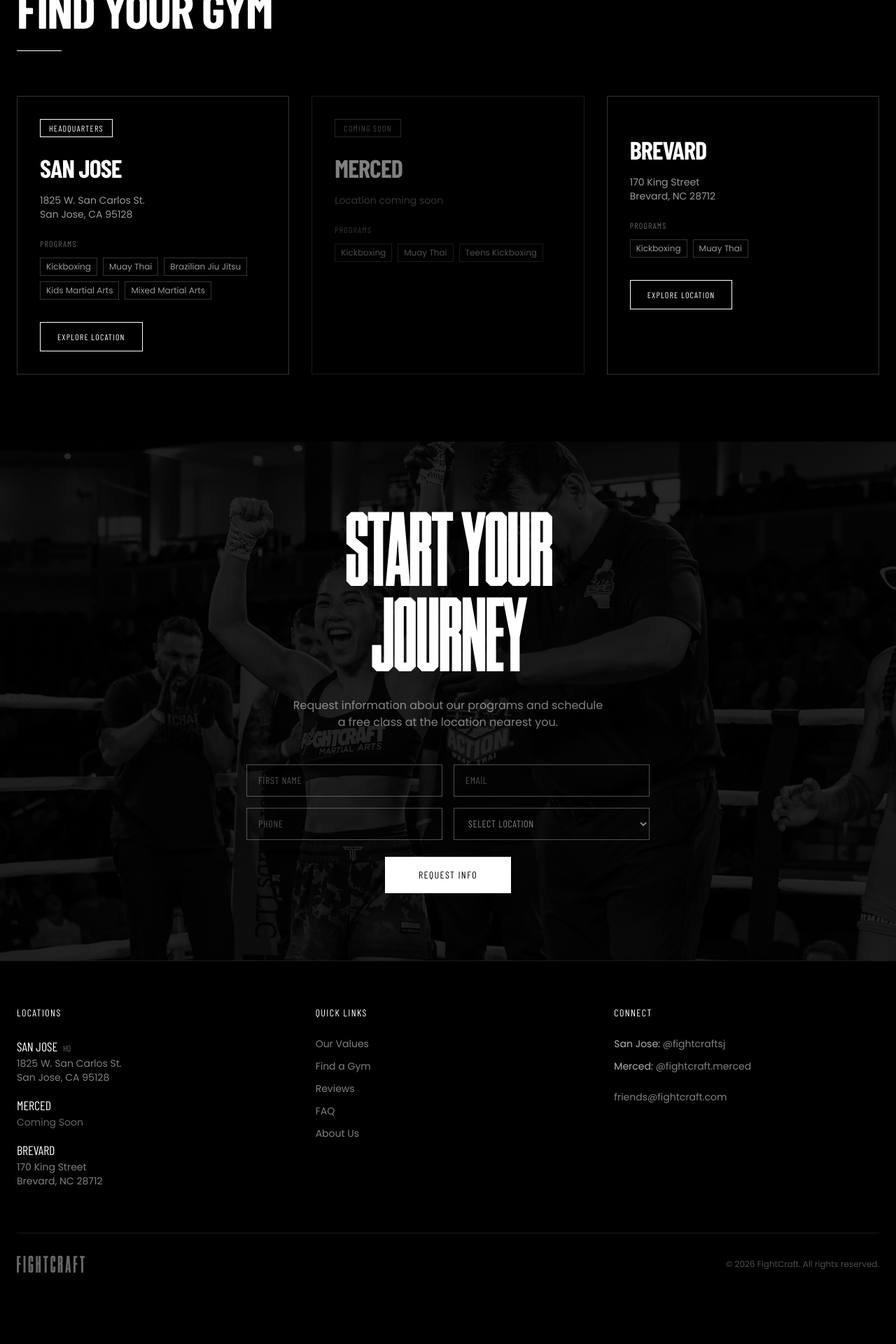
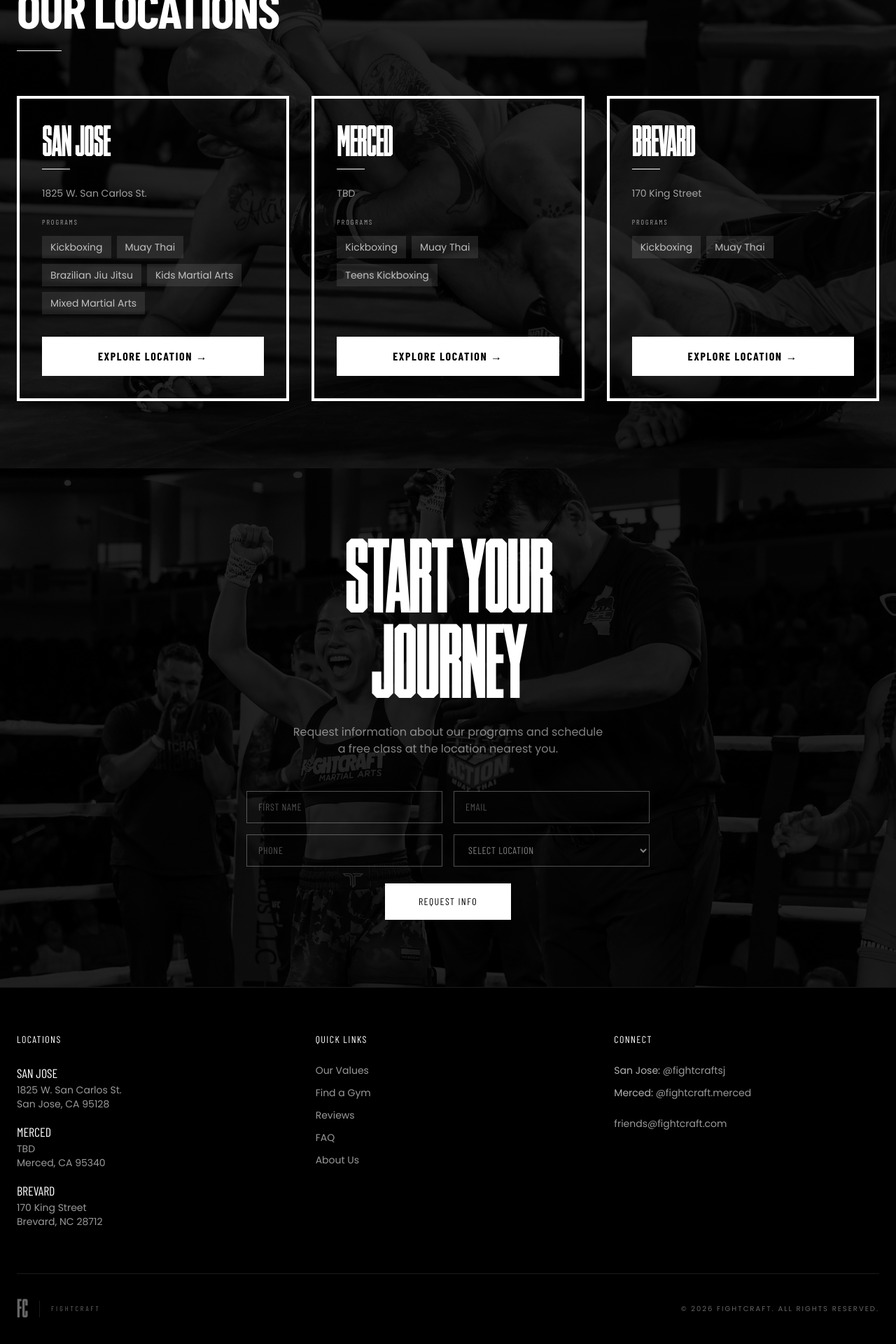
Before and after one commit to joshmvandercom/fightcraft-nextjs, a Next.js app: page /locations in a window 1280 px wide. Shown: the part 520-2440 px from the top of the page at 70% size. Before the commit the page ends 2402 px from the top, so only its background shows below. Built offline with nearby package versions, Linux system fonts and the light colour scheme; no server answers; a web font is replaced by a local one.

Commit message:
Checkpoint commit

```diff
--- a/app/[slug]/page.tsx
+++ b/app/[slug]/page.tsx
@@ -47,8 +47,8 @@
           {/* Left — sticky on desktop */}
           <div className="lg:sticky lg:top-0 lg:h-screen flex items-start px-6 py-24 lg:pt-32">
             <div className="max-w-lg">
-              <p className="font-heading text-xs uppercase tracking-widest text-black/30 mb-4">
-                FightCraft Martial Arts
+              <p className="font-heading text-xs uppercase tracking-[0.3em] text-black/50 mb-4">
+                FIGHTCRAFT &mdash; {location.city.replace(/\s+/g, '_').toUpperCase()}_{location.state}
               </p>
               <h2 className="font-heading text-4xl md:text-5xl uppercase font-bold tracking-tight text-black mb-6">
                 A Boutique MMA Academy for All Skill Levels
--- a/app/page.tsx
+++ b/app/page.tsx
@@ -44,7 +44,7 @@
         </div>
       </section>
 
-      <Locations locations={locations} />
+      <Locations locations={locations} linked />
       <Programs programs={programs} locations={locations} />
       <Testimonials testimonials={testimonials} />
       <LeadCapture />
--- /dev/null
+++ b/components/BrandBadge.tsx
@@ -0,0 +1,57 @@
+interface BrandBadgeProps {
+  mark?: string
+  line1?: string
+  line2?: string
+  locationName?: string
+  state?: string
+  variant?: 'light' | 'dark'
+  size?: 'sm' | 'md' | 'lg'
+}
+
+export default function BrandBadge({
+  mark = 'FC',
+  line1 = 'FIGHTCRAFT',
+  line2,
+  locationName,
+  state,
+  variant = 'light',
+  size = 'md',
+}: BrandBadgeProps) {
+  const borderColor = variant === 'light' ? 'border-white' : 'border-black'
+  const textColor = variant === 'light' ? 'text-white' : 'text-black'
+  const ruleColor = variant === 'light' ? 'bg-white' : 'bg-black'
+
+  const sizeClasses = {
+    sm: { box: 'w-28 py-6', mark: 'text-3xl', text: 'text-[8px]', gap: 'gap-2', rule: 'w-6' },
+    md: { box: 'w-40 py-8', mark: 'text-5xl', text: 'text-[9px]', gap: 'gap-3', rule: 'w-8' },
+    lg: { box: 'w-52 py-10', mark: 'text-7xl', text: 'text-[10px]', gap: 'gap-4', rule: 'w-10' },
+  }
+
+  const s = sizeClasses[size]
+
+  return (
+    <div className={`${s.box} ${borderColor} border-2 p-1 inline-block`}>
+      <div className={`${borderColor} border h-full flex flex-col items-center justify-center ${s.gap} px-4 py-4`}>
+        {/* Mark */}
+        <span className={`font-heading ${s.mark} font-bold ${textColor} leading-none tracking-tighter`}>
+          {mark}
+        </span>
+
+        {/* Rule */}
+        <div className={`${s.rule} h-px ${ruleColor}`} />
+
+        {/* Text lines */}
+        <div className={`${s.text} font-heading uppercase tracking-[0.2em] ${textColor} text-center space-y-0.5`}>
+          <p>{line1}</p>
+          {line2 && <p className="opacity-60">{line2}</p>}
+          {locationName && (
+            <p className="flex justify-between w-full">
+              <span>{locationName}</span>
+              {state && <span className="opacity-60">{state}</span>}
+            </p>
+          )}
+        </div>
+      </div>
+    </div>
+  )
+}
--- a/components/Footer.tsx
+++ b/components/Footer.tsx
@@ -21,7 +21,7 @@
                   {loc.status === 'coming_soon' ? (
                     <p className="text-sm text-white/40">Coming Soon</p>
                   ) : (
-                    <p className="text-sm text-white/50">{loc.address}<br />{loc.city}, {loc.state} {loc.zip}</p>
+                    <p className="text-sm text-white/60">{loc.address}<br />{loc.city}, {loc.state} {loc.zip}</p>
                   )}
                 </div>
               ))}
@@ -31,11 +31,11 @@
           <div>
             <h3 className="font-heading text-sm uppercase tracking-widest text-white mb-6">Quick Links</h3>
             <div className="space-y-3">
-              <a href="/about/core-values" className="block text-sm text-white/50 hover:text-white transition-colors">Our Values</a>
-              <a href="/locations" className="block text-sm text-white/50 hover:text-white transition-colors">Find a Gym</a>
-              <a href="/about/reviews" className="block text-sm text-white/50 hover:text-white transition-colors">Reviews</a>
-              <a href="/about/faq" className="block text-sm text-white/50 hover:text-white transition-colors">FAQ</a>
-              <a href="/about" className="block text-sm text-white/50 hover:text-white transition-colors">About Us</a>
+              <a href="/about/core-values" className="block text-sm text-white/60 hover:text-white transition-colors">Our Values</a>
+              <a href="/locations" className="block text-sm text-white/60 hover:text-white transition-colors">Find a Gym</a>
+              <a href="/about/reviews" className="block text-sm text-white/60 hover:text-white transition-colors">Reviews</a>
+              <a href="/about/faq" className="block text-sm text-white/60 hover:text-white transition-colors">FAQ</a>
+              <a href="/about" className="block text-sm text-white/60 hover:text-white transition-colors">About Us</a>
             </div>
           </div>
 
@@ -43,20 +43,24 @@
             <h3 className="font-heading text-sm uppercase tracking-widest text-white mb-6">Connect</h3>
             <div className="space-y-3">
               {locations.filter(loc => loc.instagram).map(loc => (
-                <p key={loc.slug} className="text-sm text-white/50">
+                <p key={loc.slug} className="text-sm text-white/60">
                   <span className="text-white/70">{loc.name}:</span> {loc.instagram}
                 </p>
               ))}
             </div>
-            <p className="text-sm text-white/50 mt-6">
+            <p className="text-sm text-white/60 mt-6">
               <a href="mailto:friends@fightcraft.com" className="hover:text-white transition-colors">friends@fightcraft.com</a>
             </p>
           </div>
         </div>
 
-        <div className="mt-16 pt-8 border-t border-white/10 flex flex-col md:flex-row items-center justify-between gap-4">
-          <img src="/images/fc-horizontal.svg" alt="FightCraft" className="h-6 brightness-0 invert opacity-40" />
-          <p className="text-xs text-white/30">&copy; {new Date().getFullYear()} FightCraft. All rights reserved.</p>
+        <div className="mt-16 pt-8 border-t border-white/10 flex flex-col md:flex-row items-center justify-between gap-6">
+          <div className="flex items-center gap-4">
+            <span className="font-display text-4xl text-white/40 leading-none">FC</span>
+            <div className="w-px h-6 bg-white/10" />
+            <span className="font-heading text-[10px] uppercase tracking-[0.3em] text-white/40">FIGHTCRAFT</span>
+          </div>
+          <p className="text-[10px] uppercase tracking-[0.2em] text-white/40">&copy; {new Date().getFullYear()} FIGHTCRAFT. All rights reserved.</p>
         </div>
       </div>
     </footer>
--- a/components/Hero.tsx
+++ b/components/Hero.tsx
@@ -7,14 +7,14 @@
       </div>
 
       <div className="relative z-10 text-center px-6 max-w-4xl mx-auto">
-        <p className="font-heading text-sm uppercase tracking-[0.4em] text-white/40 mb-6">
-          The Premier Boutique Martial Arts Community
+        <p className="font-heading text-sm uppercase tracking-[0.3em] text-white/60 mb-6">
+          FIGHTCRAFT &mdash; PREMIER_MARTIAL_ARTS
         </p>
         <h1 className="font-heading text-4xl sm:text-5xl md:text-7xl lg:text-8xl uppercase font-bold leading-[0.95] tracking-tight text-white">
           Escape the Mundane.<br />
           Become Your Best Self.
         </h1>
-        <p className="text-white/50 mt-6 max-w-xl mx-auto text-base md:text-lg leading-relaxed">
+        <p className="text-white/70 mt-6 max-w-xl mx-auto text-base md:text-lg leading-relaxed">
           Learn modern martial arts — for every level, at a gym near you.
         </p>
         <div className="flex flex-col sm:flex-row gap-4 justify-center mt-10">
--- a/components/LocationCard.tsx
+++ b/components/LocationCard.tsx
@@ -6,52 +6,35 @@
 }
 
 export default function LocationCard({ location: loc, linked = false }: LocationCardProps) {
+  const href = linked ? `/${loc.slug}` : '#contact'
+
   return (
     <div
-      className={`location-card border border-white/20 p-8 transition-all duration-300 hover:border-white/60 ${loc.status === 'coming_soon' ? 'opacity-50' : ''}`}
+      className="location-card border-[4px] border-white transition-all duration-300 h-full"
       data-lat={loc.lat}
       data-lng={loc.lng}
       data-slug={loc.slug}
     >
-      <div className="flex items-center gap-3 mb-6">
-        {loc.label && (
-          <span className={`font-heading text-xs uppercase tracking-widest px-3 py-1 border ${loc.status === 'coming_soon' ? 'border-white/30 text-white/50' : 'border-white text-white'}`}>
-            {loc.label}
-          </span>
-        )}
-        <span className="nearest-badge hidden font-heading text-xs uppercase tracking-widest px-3 py-1 bg-white text-black">
-          Nearest to You
-        </span>
-      </div>
+      <div className="p-8 flex flex-col h-full">
+        <h3 className="font-display text-6xl uppercase tracking-tight mb-2">{loc.name}</h3>
 
-      <h3 className="font-heading text-4xl uppercase font-bold tracking-tight mb-4">{loc.name}</h3>
+        <div className="w-10 h-px bg-white mb-6" />
 
-      {loc.status === 'coming_soon' ? (
-        <p className="text-sm text-white/40 mb-6">Location coming soon</p>
-      ) : (
-        <p className="text-sm text-white/60 mb-6">{loc.address}<br />{loc.city}, {loc.state} {loc.zip}</p>
-      )}
+        <p className="text-sm text-white/60 mb-6">{loc.address}</p>
 
         <div className="mb-8">
-        <p className="font-heading text-xs uppercase tracking-widest text-white/40 mb-3">Programs</p>
+          <p className="font-heading text-[10px] uppercase tracking-[0.2em] text-white/60 mb-3">Programs</p>
           <div className="flex flex-wrap gap-2">
             {loc.programs.map(program => (
-            <span key={program} className="text-xs text-white/60 border border-white/20 px-2 py-1">{program}</span>
+              <span key={program} className="text-sm text-white/70 bg-white/10 px-3 py-1.5">{program}</span>
             ))}
           </div>
         </div>
 
-      {loc.status !== 'coming_soon' && (
-        linked ? (
-          <a href={`/${loc.slug}`} className="inline-block px-6 py-3 border border-white text-white font-heading text-xs uppercase tracking-widest hover:bg-white hover:text-black transition-colors">
-            Explore Location
+        <a href={href} className="mt-auto block w-full py-4 bg-white text-black text-center font-heading text-base font-bold uppercase tracking-widest hover:bg-white/90 transition-colors">
+          Explore Location &rarr;
         </a>
-        ) : (
-          <a href="#contact" className="inline-block px-6 py-3 border border-white text-white font-heading text-xs uppercase tracking-widest hover:bg-white hover:text-black transition-colors">
-            Get Started
-          </a>
-        )
-      )}
+      </div>
     </div>
   )
 }
--- a/components/Locations.tsx
+++ b/components/Locations.tsx
@@ -25,10 +25,14 @@
   }, [])
 
   return (
-    <section id="locations" className="bg-black text-white py-24 px-6">
-      <div className="max-w-7xl mx-auto">
+    <section id="locations" className="relative text-white py-24 px-6">
+      <div className="absolute inset-0">
+        <img src="/images/home/carlos.jpeg" alt="" className="w-full h-full object-cover grayscale" />
+        <div className="absolute inset-0 bg-black/85" />
+      </div>
+      <div className="relative z-10 max-w-7xl mx-auto">
         <div className="mb-16">
-          <h2 className="font-heading text-5xl md:text-7xl uppercase font-bold tracking-tight">Find Your Gym</h2>
+          <h2 className="font-heading text-5xl md:text-7xl uppercase font-bold tracking-tight">Our Locations</h2>
           <div className="w-16 h-px bg-white mt-6" />
         </div>
         <div className="grid grid-cols-1 md:grid-cols-3 gap-8">
--- a/components/PageHero.tsx
+++ b/components/PageHero.tsx
@@ -1,12 +1,18 @@
+import BrandBadge from './BrandBadge'
+
 interface PageHeroProps {
   title: string
   subtitle?: string
   image?: string
   youtubeId?: string
   tall?: boolean
+  badge?: {
+    locationName?: string
+    state?: string
+  }
 }
 
-export default function PageHero({ title, subtitle, image, youtubeId, tall = false }: PageHeroProps) {
+export default function PageHero({ title, subtitle, image, youtubeId, tall = false, badge }: PageHeroProps) {
   return (
     <section className={`relative flex items-center justify-center overflow-hidden ${tall ? 'min-h-[70vh]' : 'min-h-[50vh]'}`}>
       {youtubeId ? (
@@ -31,7 +37,17 @@
         <div className="absolute inset-0 bg-black" />
       )}
 
-      <div className="relative z-10 text-center px-6 max-w-4xl mx-auto pt-20">
+      <div className="relative z-10 text-center px-6 max-w-4xl mx-auto pt-20 flex flex-col items-center">
+        {badge && (
+          <div className="mb-10">
+            <BrandBadge
+              locationName={badge.locationName?.replace(/\s+/g, '_').toUpperCase()}
+              state={badge.state}
+              variant="light"
+              size="md"
+            />
+          </div>
+        )}
         <h1 className="font-heading text-5xl sm:text-6xl md:text-8xl uppercase font-bold tracking-tight text-white">
           {title}
         </h1>
--- a/content/locations.yml
+++ b/content/locations.yml
@@ -1,7 +1,7 @@
 locations:
   - slug: san-jose
     name: San Jose
-    label: Headquarters
+    label: null
     status: open
     address: 1825 W. San Carlos St.
     city: San Jose
@@ -21,9 +21,9 @@
 
   - slug: merced
     name: Merced
-    label: Coming Soon
-    status: coming_soon
-    address: Coming Soon
+    label: null
+    status: open
+    address: TBD
     city: Merced
     state: CA
     zip: "95340"
```
Also changed, not shown: 1 other file (tests, documents, lock files or other folders). Lines whose indentation alone changed are shown as unchanged.
